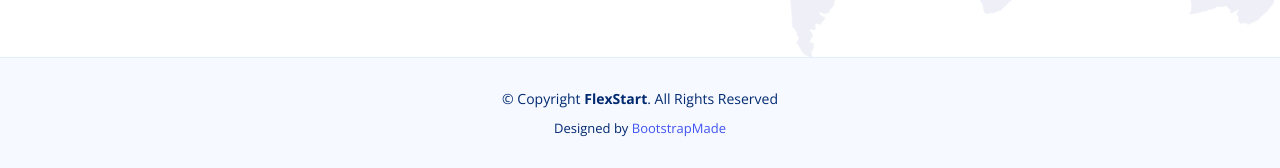
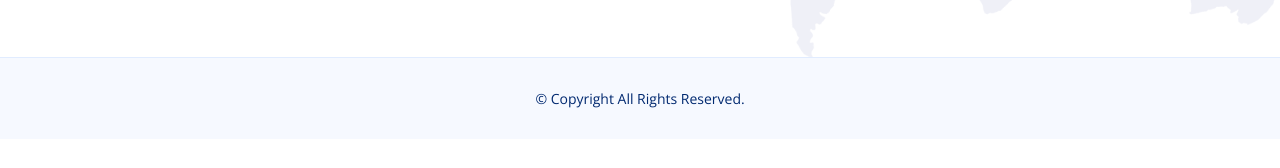
Before and after one commit to trevistainnovations123/Photography, a plain HTML site: page index.html in a window 1280 px wide. Shown: the part 5523-5691 px from the top of the page. After the commit the page ends 5662 px from the top, so only its background shows below. Drawn offline with nearby package versions, Linux system fonts and the light colour scheme.

Commit message:
third commit

```diff
--- a/index.html
+++ b/index.html
@@ -82,7 +82,7 @@
                                 <span>My Portfolio</span>
                             </a>
                             <a href="#" class="btn-get-started scrollto d-inline-flex align-items-center justify-content-center align-self-center">
-                                <span> Le's Chat</span>
+                                <span> Let's Chat</span>
                             </a>
                         </div>
                     </div>
@@ -753,15 +753,9 @@
 
         <div class="container">
             <div class="copyright">
-                &copy; Copyright <strong><span>FlexStart</span></strong>. All Rights Reserved
+                &copy; Copyright All Rights Reserved.
             </div>
-            <div class="credits">
-                <!-- All the links in the footer should remain intact. -->
-                <!-- You can delete the links only if you purchased the pro version. -->
-                <!-- Licensing information: https://bootstrapmade.com/license/ -->
-                <!-- Purchase the pro version with working PHP/AJAX contact form: https://bootstrapmade.com/flexstart-bootstrap-startup-template/ -->
-                Designed by <a href="https://bootstrapmade.com/">BootstrapMade</a>
-            </div>
+
         </div>
     </footer>
     <!-- End Footer -->
```
